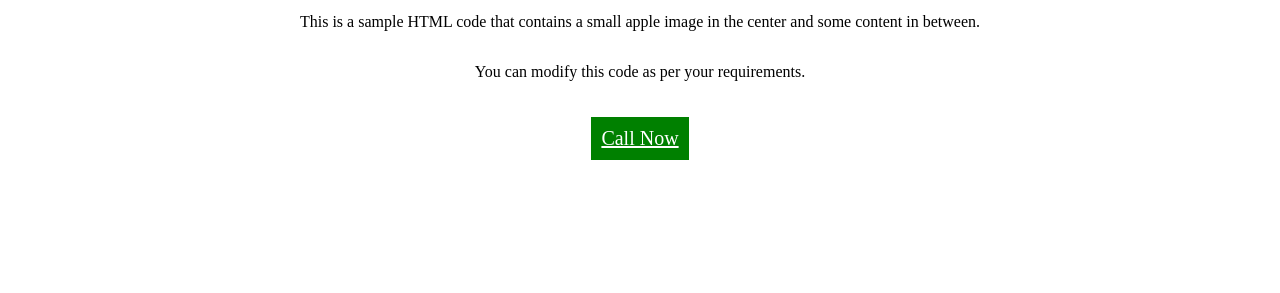
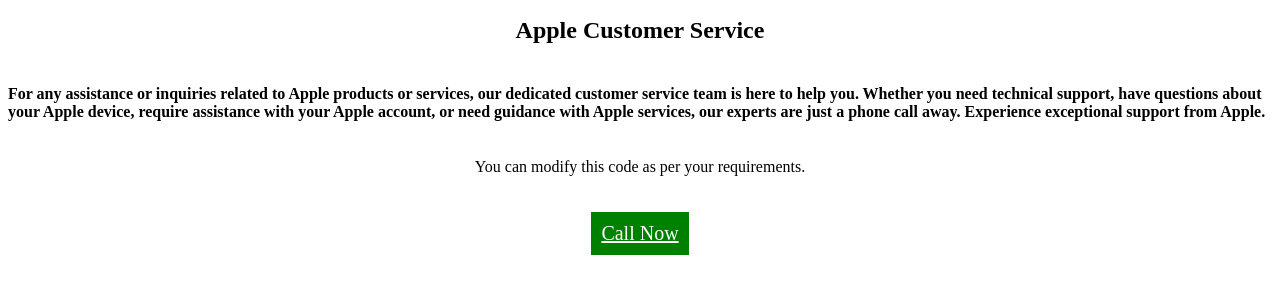
Before and after one commit to webknight10/we-apple-customer-reach, a plain HTML site: page index.html in a window 1280 px wide. Shown: the part 311-604 px from the top of the page. Drawn offline with Linux system fonts and the light colour scheme.

Commit message:
Update index.html
new change

```diff
--- a/index.html
+++ b/index.html
@@ -17,6 +17,7 @@
     background-color: green;
     color: white;
     font-size: 20px;
+    border-radious: 10px;
   }
 </style>
 </head>
@@ -25,7 +26,8 @@
   <!-- Use a small apple image from Bing -->
   <img src="https://www.bing.com/th?id=OIP.0aZx1w7v3Q0fL4tJl6QzUgHaHa&w=100&h=100&c=8&rs=1&qlt=90&o=6&pid=3.1&rm=2" alt="Apple">
   <!-- Add some content in between -->
-  <p>This is a sample HTML code that contains a small apple image in the center and some content in between.</p>
+  <h2>Apple Customer Service</h2>
+  <h4>For any assistance or inquiries related to Apple products or services, our dedicated customer service team is here to help you. Whether you need technical support, have questions about your Apple device, require assistance with your Apple account, or need guidance with Apple services, our experts are just a phone call away. Experience exceptional support from Apple.</h4>
   <p>You can modify this code as per your requirements.</p>
   <!-- Create a button that redirects to a phone call -->
   <a href="tel:+91-1234567890" class="button">Call Now</a>
```
